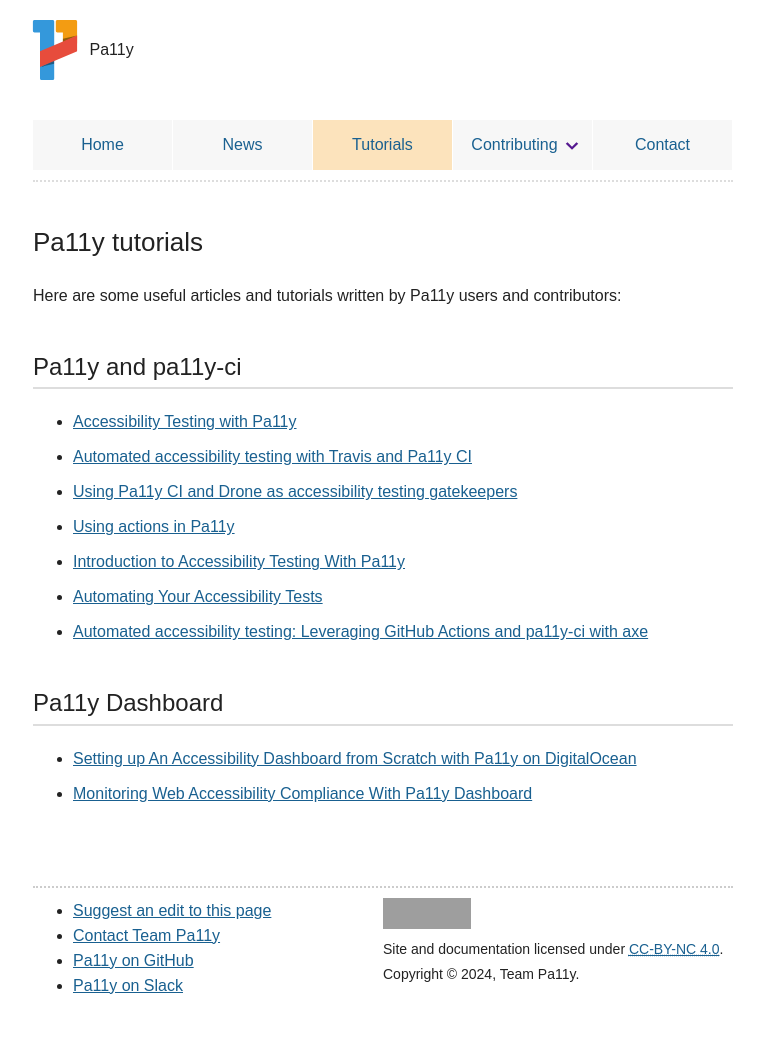
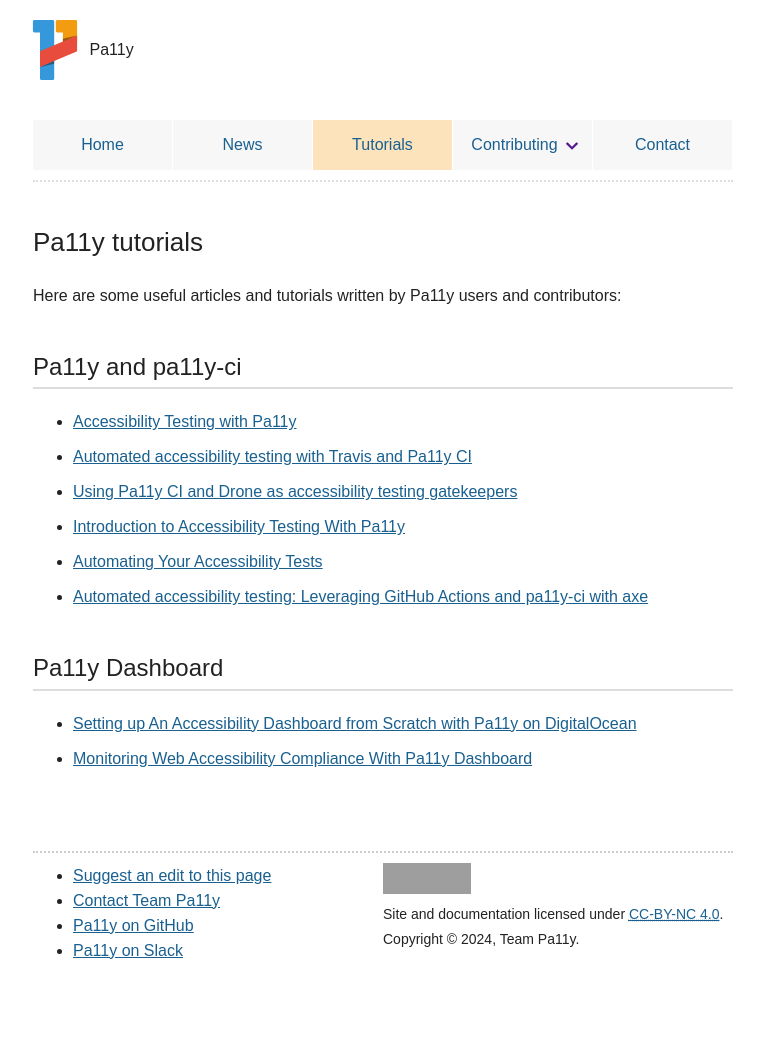
Before and after one commit to pa11y/pa11y.github.io, a Jekyll site: the page built from pages/tutorials.md, in a window 1280 px wide. Shown: the whole page, without its empty margins (257-1021 px from the left). Built offline with Jekyll 4.4.1, drawn with Linux system fonts in a browser that asks for light colours; after the commit the page ends 1003 px from its top, so only the background shows below that; grey boxes are pictures that could not be loaded.

Commit message:
remove link because it returns 404 page not found

```diff
--- a/_data/tutorials.yml
+++ b/_data/tutorials.yml
@@ -13,9 +13,6 @@ cli:
 
   - title: Using Pa11y CI and Drone as accessibility testing gatekeepers
     url: https://hackernoon.com/using-pa11y-ci-and-drone-as-accessibility-testing-gatekeepers-a8b5a3415227
-
-  - title: Using actions in Pa11y
-    url: http://hollsk.co.uk/posts/view/using-actions-in-pa11y
 
   - title: Introduction to Accessibility Testing With Pa11y
     url: http://cruft.io/posts/accessibility-testing-with-pa11y/
```
